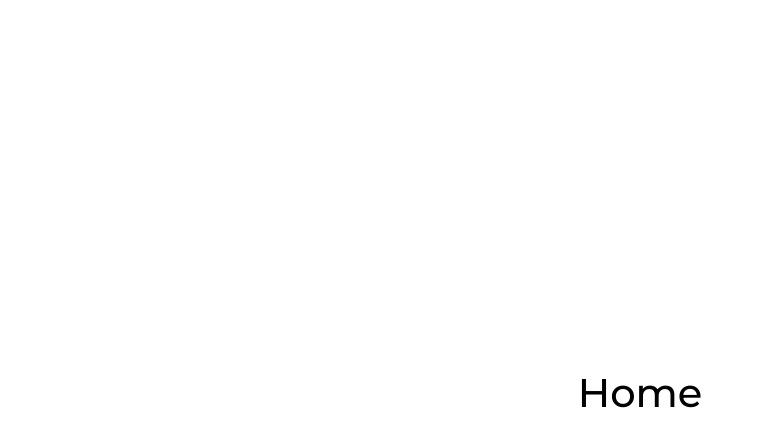
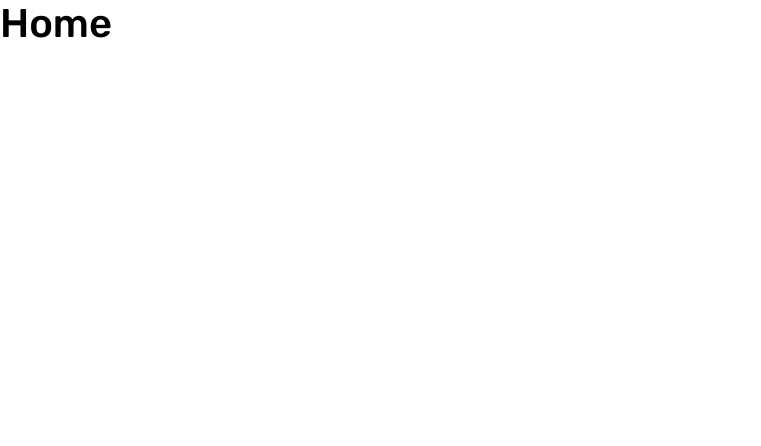
Before and after one commit to abdulmomin123/coders-tech, a Next.js app: page / in a window 1280 px wide. Shown: the top 446 px of the page, without its empty margins (0-761 px from the left). Built offline with nearby package versions, Linux system fonts and the light colour scheme.

Commit message:
Added font

```diff
--- a/src/components/HomePage.tsx
+++ b/src/components/HomePage.tsx
@@ -1,9 +1,7 @@
 import styled from 'styled-components';
 
 const Root = styled.div`
-  height: 98vh;
-  display: grid;
-  place-items: center;
+  /*  */
 `;
 
 const HomePage = () => {
--- a/src/pages/_document.tsx
+++ b/src/pages/_document.tsx
@@ -37,13 +37,17 @@ class MyDocument extends Document {
     return (
       <Html lang="en">
         <Head>
-          <link rel="preconnect" href="https://fonts.gstatic.com" />
+          <link rel="preconnect" href="https://fonts.googleapis.com" />
           <link
-            href="https://fonts.googleapis.com/css2?family=Montserrat:wght@300;400;500&display=swap"
+            rel="preconnect"
+            href="https://fonts.gstatic.com"
+            crossOrigin=""
+          />
+          <link
+            href="https://fonts.googleapis.com/css2?family=Rubik:wght@300;500&display=swap"
             rel="stylesheet"
           />
         </Head>
-
         <body>
           <Main />
           <NextScript />
--- a/src/styles/globalStyles.ts
+++ b/src/styles/globalStyles.ts
@@ -12,8 +12,10 @@ ${css`
   }
 
   html {
+    font-family: 'Rubik', sans-serif;
     font-size: 62.5%;
-    font-weight: 400;
+    font-weight: 300;
+    -webkit-font-smoothing: antialiased;
     box-sizing: border-box;
 
     /* Media queries */
@@ -32,11 +34,6 @@ ${css`
     @media only screen and (max-width: 25em) {
       font-size: 43.75%; // 1rem = 7px 7/16 = 43.75%
     }
-  }
-
-  body {
-    font-family: 'Montserrat', sans-serif;
-    -webkit-font-smoothing: antialiased;
   }
 
   input,
```
